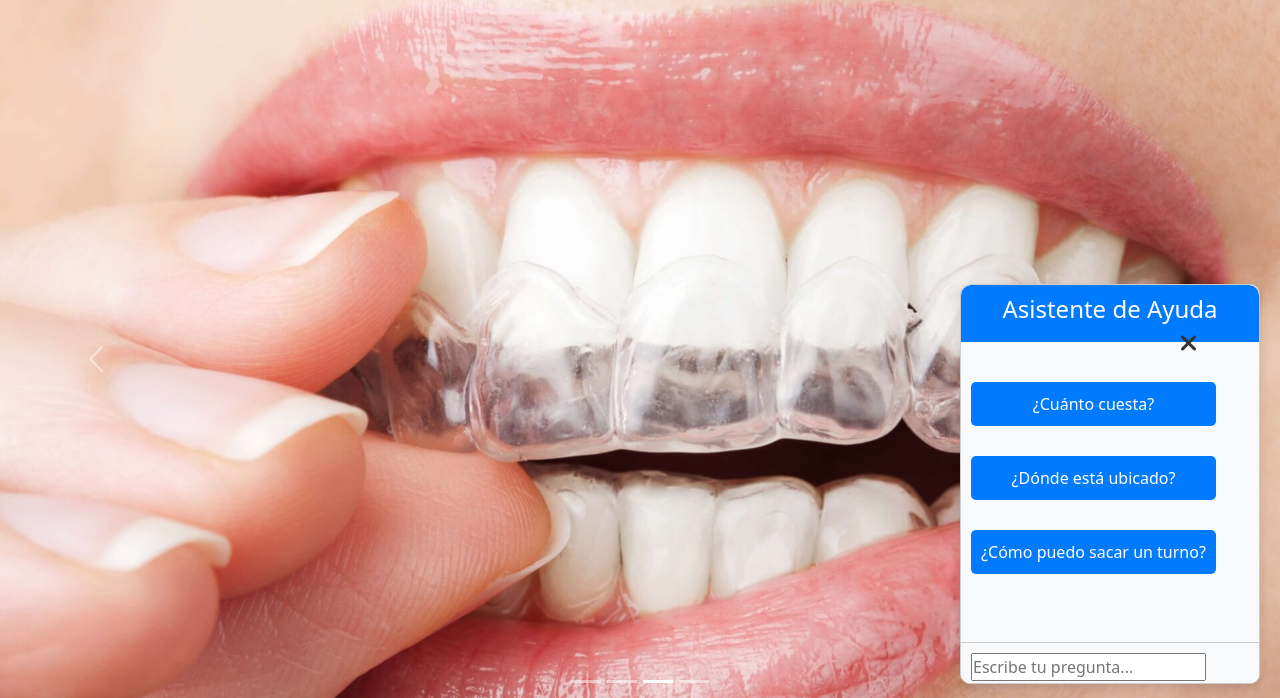
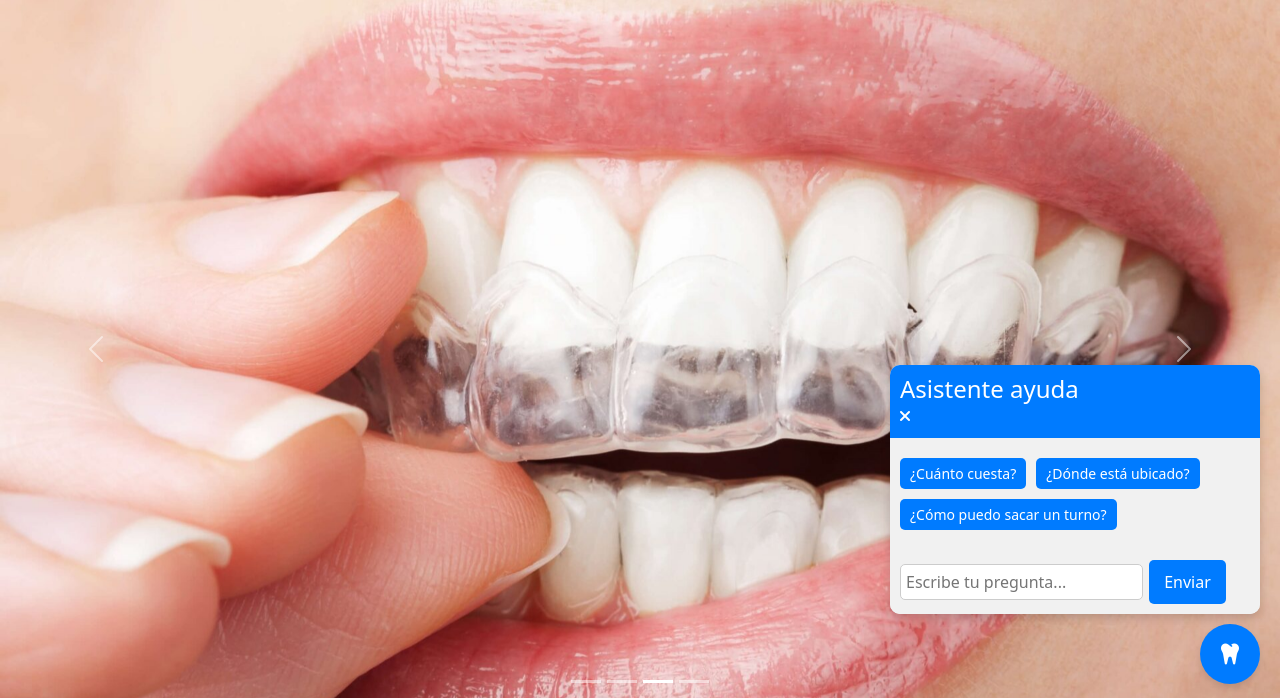
Before and after one commit to Arlye07/consulLosGranaderos, a website: page public/index.html in a window 1280 px wide. Both pictures are taken after a click on the button 1204 px from the left and 750 px from the top of the page. Shown: the part 96-794 px from the top of the page. Drawn offline with nearby package versions, Linux system fonts and the light colour scheme.

Commit message:
botones del chat

```diff
--- a/public/css/style.css
+++ b/public/css/style.css
@@ -208,11 +208,10 @@ h4.negritaV {
 button {
   background-color: #3a05b7; /* Color de fondo del botón */
   color: white; /* Color del texto del botón */
-  padding: 10px 20px; /* Espacio dentro del botón */
+   /* Espacio dentro del botón */
   border: none;
   border-radius: 5px;
-  margin-top: 20px; /* Espacio entre el párrafo y el botón */
-  margin-right: 33px;
+
 }
 
 
@@ -865,7 +864,7 @@ h1 {
   border: rgba(16, 3, 88, 0.295) 12px;
   padding: 13px 45px;
   margin: 5px 5px 5px 5px;
-  background-color: rgba(172, 134, 248, 0.548);
+  background-color: rgba(134, 134, 248, 0.548);
   margin-bottom: 5px;
   margin-top: 25px;
   margin-right: 8px;
@@ -1109,142 +1108,131 @@ div .italica {
   font-style: italic;
 }
 
+
+
+/* Estilos para el botón de abrir el chat */
+/* Estilos para el botón de abrir el chat */
 #chat-btn {
   position: fixed;
   bottom: 20px;
   right: 20px;
-  background-color: #034b9768;
-  color: white;
+  background-color: #007bff; /* Color de fondo */
+  color: white; /* Color del ícono */
   border: none;
   border-radius: 50%;
-  padding: 15px;
-  font-size: 20px;
+  width: 60px;
+  height: 60px;
+  font-size: 24px;
+  display: flex;
+  align-items: center;
+  justify-content: center;
   cursor: pointer;
-  z-index: 1000;
+  box-shadow: 0px 4px 6px rgba(0, 0, 0, 0.1);
+  z-index: 1000; /* Para que esté encima del resto de elementos */
 }
 
-
-#chat-btn img {
-  width: 65px; /* Tamaño de la imagen del botón */
-  height: auto;
-  border-radius: 50%; /* Esto hace que la imagen sea redonda */
-  box-shadow: 0px 4px 6px rgba(0, 0, 0, 0.1);
-}
-
-#chat-box {
-  position: fixed;
-  bottom: 80px; /* Justo encima del botón de chat */
-  right: 20px;
-  width: 300px;
-  background-color: white;
-  border: 1px solid #ccc;
-  border-radius: 10px;
-  display: none; /* Por defecto, oculto */
-  z-index: 1000;
-  overflow: hidden;
-}
-
-
-.chat-header {
-  background-color: #05356877;
-  color: white;
-  padding: 10px;
-  text-align: center;
-}
-
-.chat-body {
-  padding: 10px;
-  overflow-y: auto;
-  height: 300px;
-  background-color: #f8f9fa;
-}
-
-.chat-footer {
-  padding: 10px;
-  background-color: #f8f9fa;
-  border-top: 1px solid #ccc;
-}
-
-.chat-message {
-  margin-bottom: 10px;
-}
-
-.chat-message.user {
-  text-align: right;
-  color: #007bff;
-}
-
-.chat-message.bot {
-  text-align: left;
-  color: #333;
-}
-
-/* Estilo para el botón de cierre del chat */
-.close-btn {
-  background-color: transparent;
-  border: none;
-  font-size: 24px;
-  cursor: pointer;
-  position: absolute;
-  top: 10px;
-  right: 10px;
-  color: #333; /* Cambia el color según tu tema */
-  transition: color 0.3s;
-}
-
-.close-btn:hover {
-  color: #ff0000; /* Cambia el color al pasar el ratón */
+#chat-btn:hover {
+  background-color: #0056b3; /* Cambia el color al pasar el mouse */
 }
 
 /* Estilos para el contenedor del chat */
 #chat-box {
-  width: 300px;
-  height: 400px;
-  border: 1px solid #ccc;
+  position: fixed;
+  bottom: 90px;
+  right: 20px;
+  width: 370px;
+  max-height: 520px;
+  background-color: #f1f1f1;
   border-radius: 10px;
-  position: fixed;
-  bottom: 20px;
-  right: 20px;
-  display: none;
+  box-shadow: 0px 4px 10px rgba(0, 0, 0, 0.15);
+  display: none; /* Oculto por defecto */
   flex-direction: column;
-  background-color: #fff;
-  box-shadow: 0px 4px 10px rgba(0, 0, 0, 0.1);
   z-index: 1000;
 }
 
-#chat-box.active {
-  display: flex;
-}
-
-/* Estilos para la cabecera del chat */
 .chat-header {
   background-color: #007bff;
   color: white;
   padding: 10px;
   border-top-left-radius: 10px;
   border-top-right-radius: 10px;
-  position: relative;
+
+  justify-content: space-between;
+  align-items: center;
 }
+
+.chat-header h4 {
+  margin: 0;
+}
+
+.close-btn {
+  background-color: transparent;
+  border: none;
+  color: white;
+  cursor: pointer;
+}
+
+.chat-body {
+  padding: 10px;
+  overflow-y: auto;
+  flex-grow: 1;
+}
+
+.chat-messages {
+  margin-bottom: 10px;
+}
+
 .faq-buttons {
   display: flex;
-  flex-direction: column;
+  flex-wrap: wrap;
   gap: 10px;
-  margin-top: 10px;
+  margin-bottom: 10px;
 }
 
 .faq-btn {
   background-color: #007bff;
   color: white;
   border: none;
-  padding: 10px;
+  padding: 5px 10px;
   border-radius: 5px;
   cursor: pointer;
-  text-align: center;
+  font-size: 14px;
 }
 
 .faq-btn:hover {
   background-color: #0056b3;
 }
+
+.chat-footer {
+   /* Mantiene los elementos en una sola línea */
+  align-items: center; /* Alinea verticalmente los elementos */
+  padding: 10px;
+  background-color: #f1f1f1;
+  border-bottom-left-radius: 10px;
+  border-bottom-right-radius: 10px;
+}
+
+#user-input {
+  flex-grow: 2; /* Permite que el campo de texto ocupe la mayor parte del espacio disponible */
+  padding: 5px;
+  border: 1px solid #ccc;
+  border-radius: 5px;
+}
+
+#send-message {
+  background-color: #007bff;
+  color: rgb(255, 255, 255); /* Cambiado para mejor visibilidad */
+  border: none; /* Elimina el borde del botón */
+  padding: 10px 15px; /* Tamaño del botón */
+  border-radius: 5px;
+  cursor: pointer;
+  margin-left: 2px; /* Espacio entre el campo de texto y el botón */
+}
+
+#send-message:hover {
+  background-color: #0056b3;
+}
+
 
 /*
 
--- a/public/index.html
+++ b/public/index.html
@@ -252,7 +252,7 @@
 <!-- Contenedor del chat -->
 <div id="chat-box" class="chat-box">
     <div class="chat-header">
-        <h4>Asistente de Ayuda</h4>
+        <h4>Asistente ayuda</h4>
         <button id="close-chat" class="close-btn">
             <i class="fa-solid fa-xmark"></i>
         </button>
--- a/public/styles.css
+++ b/public/styles.css
@@ -371,73 +371,130 @@ ul li:hover ul {
   font-weight: bold;
 }
 /* Estilo para el botón de cierre del chat */
-.close-btn {
-  background-color: transparent;
+/* Estilos para el botón de abrir el chat */
+#chat-btn {
+  position: fixed;
+  bottom: 20px;
+  right: 20px;
+  background-color: #007bff; /* Color de fondo */
+  color: white; /* Color del ícono */
   border: none;
+  border-radius: 50%;
+  width: 60px;
+  height: 60px;
   font-size: 24px;
+  display: flex;
+  align-items: center;
+  justify-content: center;
   cursor: pointer;
-  position: absolute;
-  top: 10px;
-  right: 10px;
-  color: #333; /* Cambia el color según tu tema */
-  transition: color 0.3s;
+  box-shadow: 0px 4px 6px rgba(0, 0, 0, 0.1);
+  z-index: 1000; /* Para que esté encima del resto de elementos */
 }
 
-.close-btn:hover {
-  color: #ff0000; /* Cambia el color al pasar el ratón */
+#chat-btn:hover {
+  background-color: #0056b3; /* Cambia el color al pasar el mouse */
 }
 
 /* Estilos para el contenedor del chat */
 #chat-box {
-  width: 300px;
-  height: 400px;
-  border: 1px solid #ccc;
+  position: fixed;
+  bottom: 90px;
+  right: 20px;
+  width: 350px;
+  max-height: 500px;
+  background-color: #f1f1f1;
   border-radius: 10px;
-  position: fixed;
-  bottom: 20px;
-  right: 20px;
-  display: none;
+  box-shadow: 0px 4px 10px rgba(0, 0, 0, 0.15);
+  display: none; /* Oculto por defecto */
   flex-direction: column;
-  background-color: #fff;
-  box-shadow: 0px 4px 10px rgba(0, 0, 0, 0.1);
   z-index: 1000;
 }
 
-#chat-box.active {
-  display: flex;
-}
-
-/* Estilos para la cabecera del chat */
 .chat-header {
   background-color: #007bff;
   color: white;
   padding: 10px;
   border-top-left-radius: 10px;
   border-top-right-radius: 10px;
-  position: relative;
+  display: flex;
+  justify-content: space-between;
+  align-items: center;
 }
 
+.chat-header h4 {
+  margin: 0;
+}
+
+.close-btn {
+  background-color: transparent;
+  border: none;
+  color: white;
+  cursor: pointer;
+}
+
+.chat-body {
+  padding: 10px;
+  overflow-y: auto;
+  flex-grow: 1;
+}
+
+.chat-messages {
+  margin-bottom: 10px;
+}
 
 .faq-buttons {
   display: flex;
-  flex-direction: column;
+  flex-wrap: wrap;
   gap: 10px;
-  margin-top: 10px;
+  margin-bottom: 10px;
 }
 
 .faq-btn {
   background-color: #007bff;
   color: white;
   border: none;
-  padding: 10px;
+  padding: 5px 10px;
   border-radius: 5px;
   cursor: pointer;
-  text-align: center;
+  font-size: 14px;
 }
 
 .faq-btn:hover {
   background-color: #0056b3;
 }
+
+.chat-footer {
+  display: flex;
+  padding: 10px;
+  background-color: #f1f1f1;
+  border-bottom-left-radius: 10px;
+  border-bottom-right-radius: 10px;
+}
+
+#user-input {
+  flex-grow: 1;
+  padding: 5px;
+  border: 1px solid #ccc;
+  border-radius: 5px;
+}
+
+#send-message {
+  background-color: #007bff;
+  color: white;
+  border: none;
+  padding: 5px 10px;
+  border-radius: 5px;
+  cursor: pointer;
+  margin-left: 5px;
+}
+
+#send-message:hover {
+  background-color: #0056b3;
+}
+
+
+/* Estilos para la cabecera del chat */
+
 
 
 /*
--- /dev/null
+++ b/url.txt
@@ -0,0 +1 @@
+https://avconsultoriolosgranaderos.web.app
```
